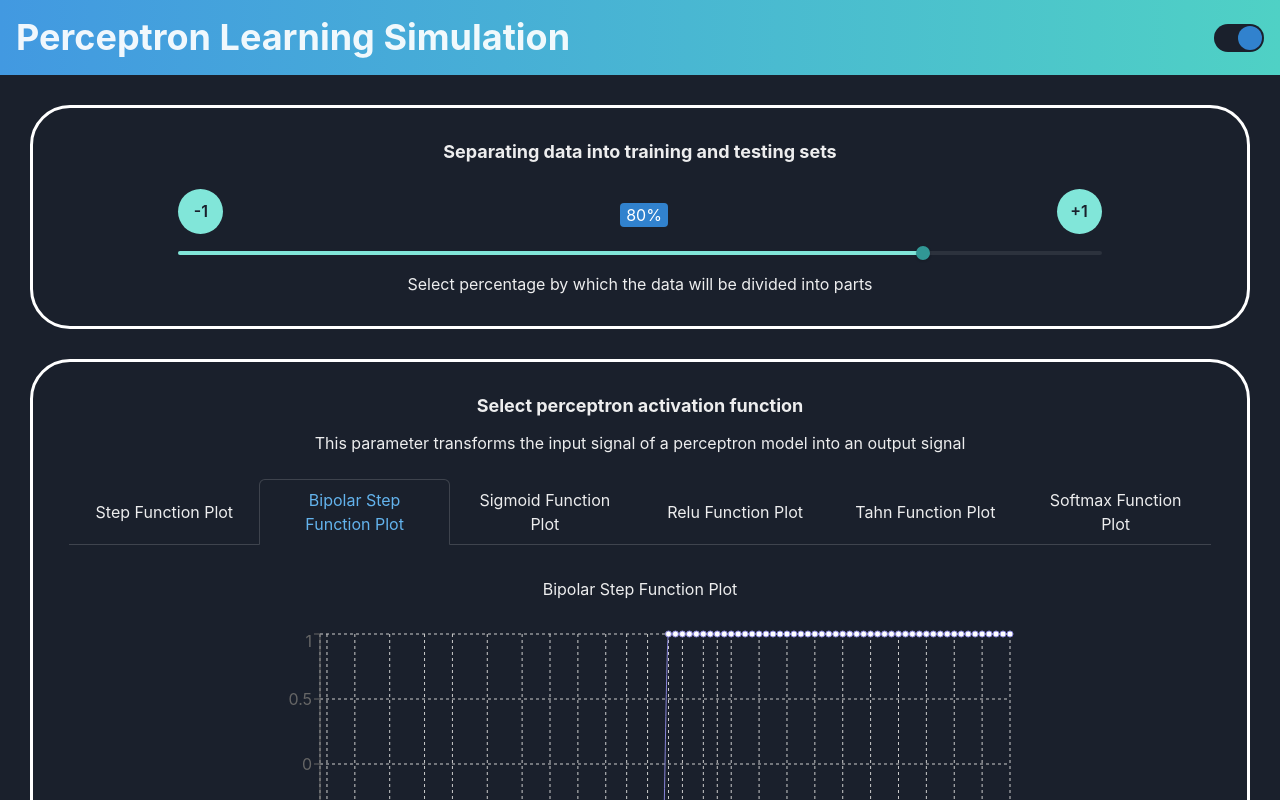
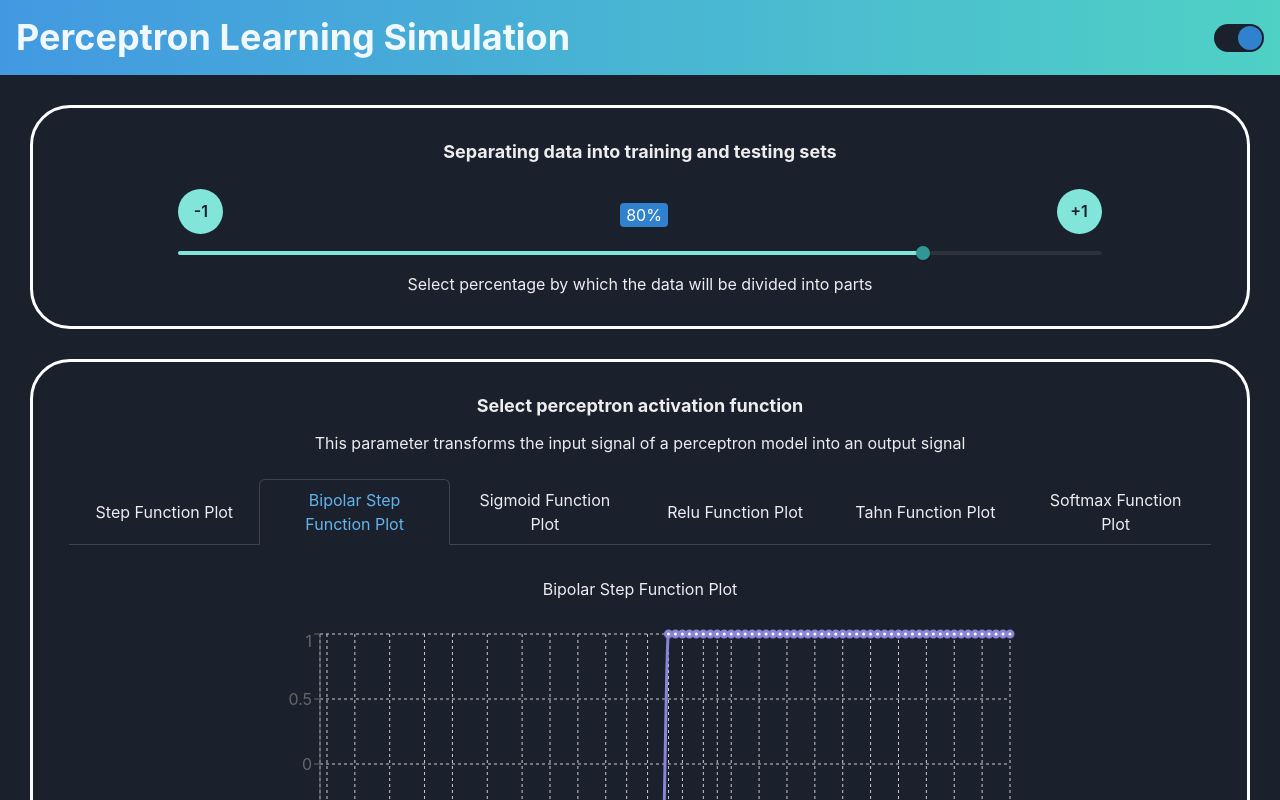
Before and after one commit to Lewoczegg/perceptron-simulation, a React (Vite) app: page /inputs in a window 1280 px wide. Shown: the top 800 px of the page. Built offline with nearby package versions, Linux system fonts and the light colour scheme.

Commit message:
Refactor: remove duplicated styles

```diff
--- a/src/components/DataSeparation.tsx
+++ b/src/components/DataSeparation.tsx
@@ -7,8 +7,8 @@ import {
   SliderThumb,
   SliderTrack,
   Text,
-  useColorMode,
 } from "@chakra-ui/react";
+import FlexContainer from "./FlexContainer";
 
 interface Props {
   onSliderChange: (split: number) => void;
@@ -16,20 +16,8 @@ interface Props {
 }
 
 const DataSeparation = ({ onSliderChange, currentSplit }: Props) => {
-  const { colorMode } = useColorMode();
-  const borderColor = colorMode === "dark" ? "white" : "black";
-
   return (
-    <Flex
-      direction="column"
-      align="center"
-      m={{ base: "10px", md: "30px" }}
-      p={{ base: "10px", md: "30px" }}
-      gap={3}
-      border="3px solid"
-      borderColor={borderColor}
-      borderRadius="40px"
-    >
+    <FlexContainer>
       <Text align="center" mb={3} fontSize="lg" fontWeight="bold">
         Separating data into training and testing sets
       </Text>
@@ -84,7 +72,7 @@ const DataSeparation = ({ onSliderChange, currentSplit }: Props) => {
       <Text align="center">
         Select percentage by which the data will be divided into parts
       </Text>
-    </Flex>
+    </FlexContainer>
   );
 };
 
--- /dev/null
+++ b/src/components/FlexContainer.tsx
@@ -0,0 +1,29 @@
+import { Flex, useColorMode } from "@chakra-ui/react";
+import { ReactNode } from "react";
+
+interface Props {
+  children: ReactNode;
+}
+
+const FlexContainer = ({ children }: Props) => {
+  const { colorMode } = useColorMode();
+  const borderColor = colorMode === "dark" ? "white" : "black";
+
+  return (
+    <Flex
+      alignItems="center"
+      direction="column"
+      m={{ base: "10px", md: "30px" }}
+      p={{ base: "10px", md: "30px" }}
+      gap={3}
+      border="3px solid"
+      borderColor={borderColor}
+      borderRadius="40px"
+      textAlign="center"
+    >
+      {children}
+    </Flex>
+  );
+};
+
+export default FlexContainer;
--- a/src/components/FunctionGraph.tsx
+++ b/src/components/FunctionGraph.tsx
@@ -49,6 +49,7 @@ const FunctionGraph = ({ index }: Props) => {
         dataKey="value"
         stroke="#8884d8"
         activeDot={{ r: 8 }}
+        strokeWidth={3}
       />
     </LineChart>
   );
--- a/src/components/PerceptronActivationFuncions.tsx
+++ b/src/components/PerceptronActivationFuncions.tsx
@@ -1,17 +1,16 @@
 import {
-  Flex,
   Tab,
   TabList,
   TabPanel,
   TabPanels,
   Tabs,
   Text,
-  useColorMode,
   Select,
   useBreakpointValue,
 } from "@chakra-ui/react";
 import { ChangeEvent } from "react";
 import FunctionGraph from "./FunctionGraph";
+import FlexContainer from "./FlexContainer";
 
 interface Props {
   onFunctionChange: (index: number) => void;
@@ -22,8 +21,6 @@ const PerceptronActivationFuncions = ({
   onFunctionChange,
   currentFunctionIndex,
 }: Props) => {
-  const { colorMode } = useColorMode();
-  const borderColor = colorMode === "dark" ? "white" : "black";
   const breakpoint = useBreakpointValue({ base: "base", md: "md" });
 
   const handleTabsChange = (index: number) => {
@@ -47,17 +44,7 @@ const PerceptronActivationFuncions = ({
   ];
 
   return (
-    <Flex
-      alignItems="center"
-      direction="column"
-      m={{ base: "10px", md: "30px" }}
-      p={{ base: "10px", md: "30px" }}
-      gap={3}
-      border="3px solid"
-      borderColor={borderColor}
-      borderRadius="40px"
-      textAlign="center"
-    >
+    <FlexContainer>
       <Text fontSize="lg" fontWeight="bold">
         Select perceptron activation function
       </Text>
@@ -95,7 +82,7 @@ const PerceptronActivationFuncions = ({
         </Tabs>
       )}
       <FunctionGraph index={currentFunctionIndex} />
-    </Flex>
+    </FlexContainer>
   );
 };
 
--- a/src/components/PerceptronInputs.tsx
+++ b/src/components/PerceptronInputs.tsx
@@ -25,7 +25,9 @@ const PerceptronInputs = () => {
       />
       <PerceptronLearningRate
         currentLearningRate={learningRate}
-        onLearningRateChange={(value) => setLearningRate(parseFloat(value.toFixed(2)))}
+        onLearningRateChange={(value) =>
+          setLearningRate(parseFloat(value.toFixed(2)))
+        }
       />
     </motion.div>
   );
--- a/src/components/PerceptronLearningRate.tsx
+++ b/src/components/PerceptronLearningRate.tsx
@@ -7,8 +7,8 @@ import {
   SliderThumb,
   SliderTrack,
   Text,
-  useColorMode,
 } from "@chakra-ui/react";
+import FlexContainer from "./FlexContainer";
 
 interface Props {
   currentLearningRate: number;
@@ -19,21 +19,8 @@ const PerceptronLearningRate = ({
   currentLearningRate,
   onLearningRateChange,
 }: Props) => {
-  const { colorMode } = useColorMode();
-  const borderColor = colorMode === "dark" ? "white" : "black";
-
   return (
-    <Flex
-      alignItems="center"
-      direction="column"
-      m={{ base: "10px", md: "30px" }}
-      p={{ base: "10px", md: "30px" }}
-      gap={3}
-      border="3px solid"
-      borderColor={borderColor}
-      borderRadius="40px"
-      textAlign="center"
-    >
+    <FlexContainer>
       <Text fontSize="lg" fontWeight="bold">
         Select perceptron learning rate
       </Text>
@@ -89,7 +76,7 @@ const PerceptronLearningRate = ({
         </SliderTrack>
         <SliderThumb bg="teal.500" />
       </Slider>
-    </Flex>
+    </FlexContainer>
   );
 };
 
```
